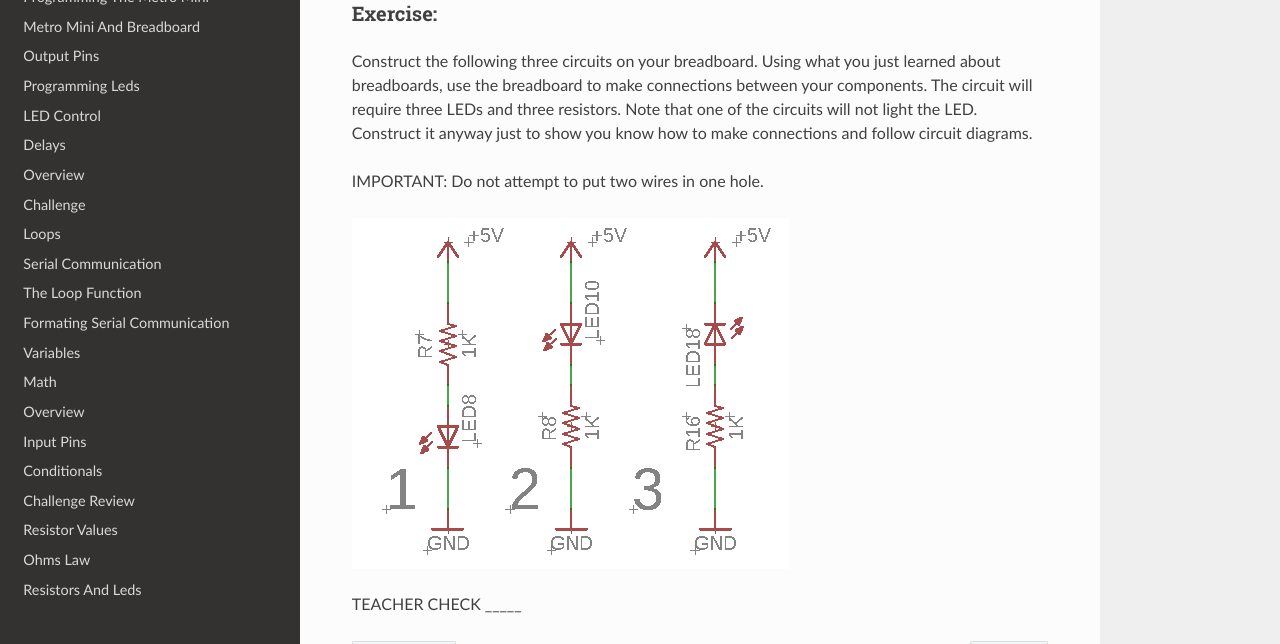
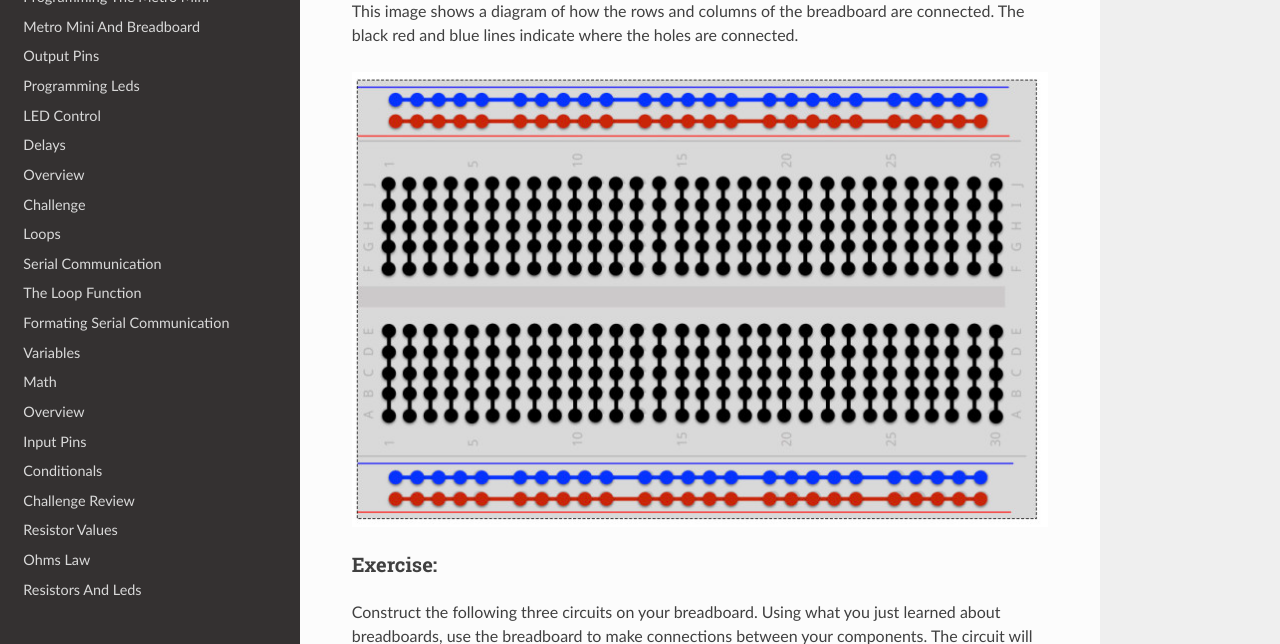
Before and after one commit to maxtkc/mvths-wiki, a Sphinx documentation site: the page built from docs/002-breadboard-circuit.rst, in a window 1280 px wide and 900 px high, scrolled down 924 px, cut to the strip 256-900 px from the top of the window. Built offline with Sphinx 7.4.7 and the Read the Docs theme 2.0.0, drawn with Linux system fonts in a browser that asks for light colours; pages that are not in the unit, such as notebooks, are missing from menus.

Commit message:
Update 002-breadboard-circuit.rst

```diff
--- a/docs/002-breadboard-circuit.rst
+++ b/docs/002-breadboard-circuit.rst
@@ -13,6 +13,10 @@ Inside the breadboard are lots of metal clips that determine which holes are con
 .. image:: images/breadback.jpg
    :width: 600px
 
+This image shows a diagram of how the rows and columns of the breadboard are connected. The black red and blue lines indicate where the holes are connected.
+
+.. image:: images/breadboarddiagram.PNG
+
 Exercise:
 ~~~~~~~~~
 
```
